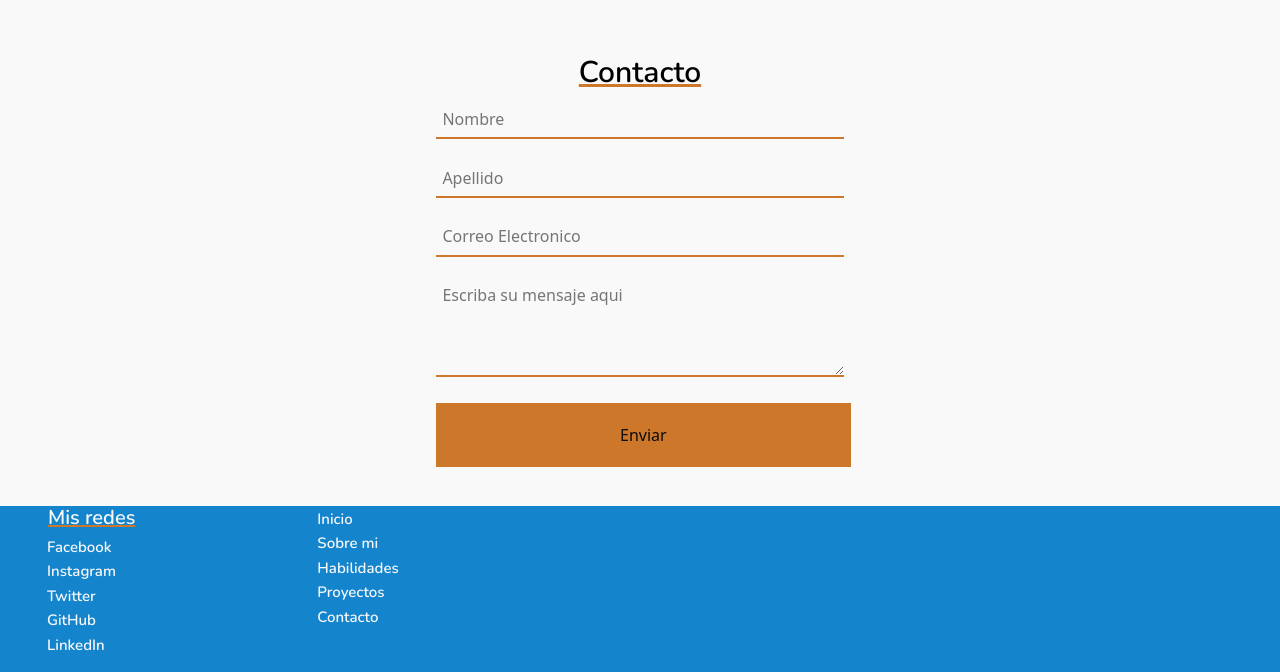
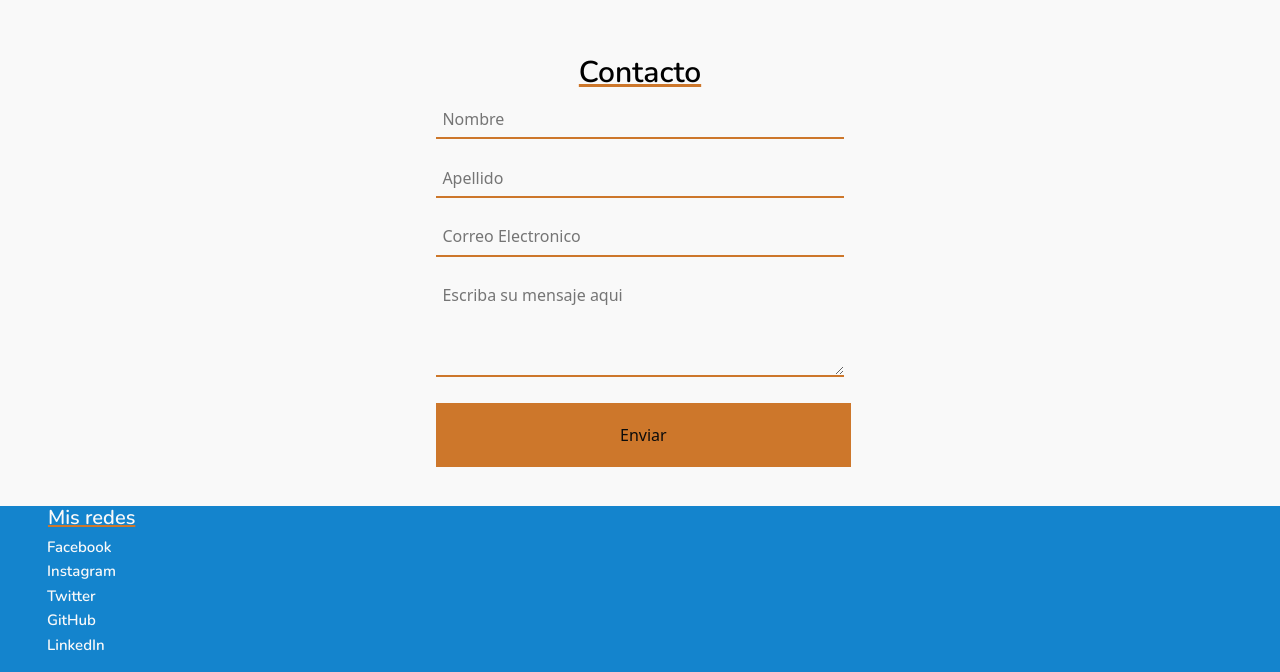
Before and after one commit to NahuelBritez/ProyectoFinal, a plain HTML site: page index.html in a window 1280 px wide. Shown: the part 2907-3579 px from the top of the page. Drawn offline with nearby package versions, Linux system fonts and the light colour scheme.

Commit message:
eliminando menu del footer

```diff
--- a/index.html
+++ b/index.html
@@ -214,17 +214,6 @@
         <li><a href="https://www.linkedin.com/in/nahuel-britez/">LinkedIn</a></li>
       </ul>
       <!--==========FIN DEL MENU==========-->
-
-      <!--==========MENU DE LA PAGINA==========-->
-      <nav>
-        <ul class="menuPagina">
-          <li><a href="#">Inicio</a></li>
-          <li><a href="#sobreMi">Sobre mi</a></li>
-          <li><a href="#misHabilidades">Habilidades</a></li>
-          <li><a href="#misProyectos">Proyectos</a></li>
-          <li><a href="#contacto">Contacto</a></li>
-        </ul>
-        <!--==========FIN DEL MENU==========-->
       </nav>
     </footer>
     <!--==========FIN DEL FOOTER==========-->
```
